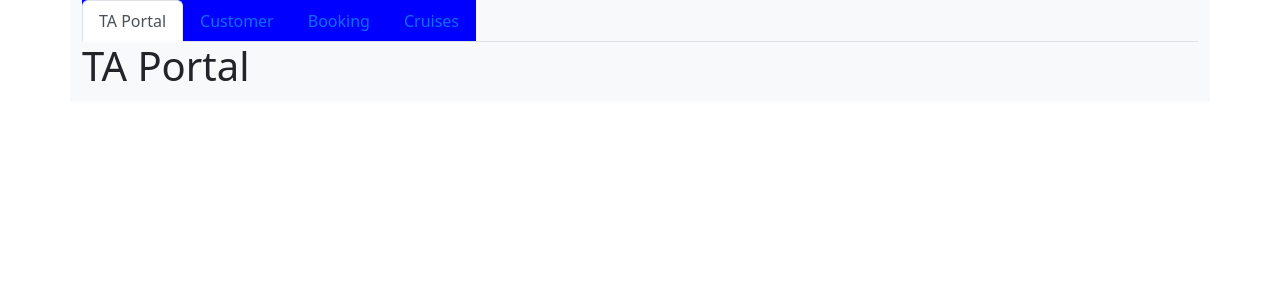
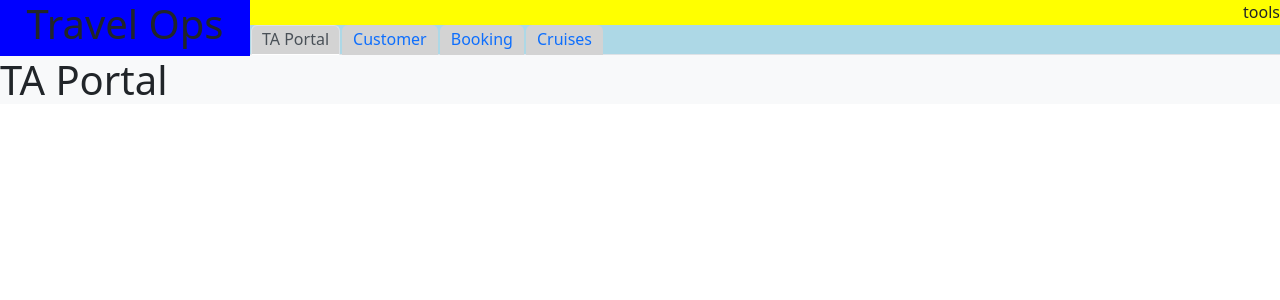
Before and after one commit to cwilliamson29/travel-ops, a React (Create React App) app: page / in a window 1280 px wide. Shown: the top 300 px of the page. Built offline with nearby package versions, Linux system fonts and the light colour scheme.

Commit message:
working on header

```diff
--- a/src/App.js
+++ b/src/App.js
@@ -7,7 +7,7 @@ function App() {
   return (
     <BrowserRouter basename={process.env.PUBLIC_URL}>
       {/*******ROUTES*********/}
-      <div className="container bg-light">
+      <div className="bg-light">
         <Routes>
           <Route path="/" element={<Header />} />
           <Route path="*" element={<Page404 />} />
--- a/src/assets/css/header.css
+++ b/src/assets/css/header.css
@@ -1,3 +1,38 @@
-.fc {
+.topContainer {
+	width: 100%;
+	display: flex;
+}
+.title {
+	min-width: 250px;
+	width: 250px;
 	background-color: blue;
+	text-align: center;
 }
+.buttonBar {
+	min-width: 1024px;
+	height: 25px !important;
+	background-color: yellow;
+}
+.headerContainer {
+	min-width: 1024px;
+	width: 100%;
+	height: 30px !important;
+	background-color: red;
+	flex-direction: column;
+	text-align: right;
+}
+.linksBar {
+	min-width: 1024px;
+	background-color: lightblue;
+}
+#navLink {
+	margin-left: 1px;
+	margin-right: 1px;
+	padding: 10px !important;
+	padding-top: 1px !important;
+	padding-bottom: 3px !important;
+	background-color: lightgray;
+}
+#navLink:hover {
+	background-color: grey;
+}
--- a/src/components/header.jsx
+++ b/src/components/header.jsx
@@ -21,18 +21,27 @@ export default function Header() {
 
 	return (
 		<div>
-			<div className=" pb-1">
+			<div className="topContainer">
+				<div className="title">
+					<h1>Travel Ops</h1>
+				</div>
+
+				<div className="headerContainer">
+					<div className="buttonBar">tools</div>
+					<div className="linksBar">
 						<Nav tabs>
 							{tabData.map((item, i) => (
 								<TabRender key={uniqid()} num={item.num} name={item.name} activeTab={activeTab} toggle={toggle} />
 							))}
 						</Nav>
+					</div>
+				</div>
+			</div>
 
 			<TabContent activeTab={activeTab}>
 				<TAPortal />
 				<Customer />
 			</TabContent>
 		</div>
-		</div>
 	);
 }
--- a/src/components/utils/tabRender.jsx
+++ b/src/components/utils/tabRender.jsx
@@ -4,8 +4,9 @@ import classnames from 'classnames';
 
 export default function TabRender(props) {
 	return (
-		<NavItem className="fc">
+		<NavItem>
 			<NavLink
+				id="navLink"
 				className={classnames({ active: props.activeTab === props.num })}
 				onClick={() => {
 					props.toggle(props.num);
```
Lines whose indentation alone changed are shown as unchanged.
